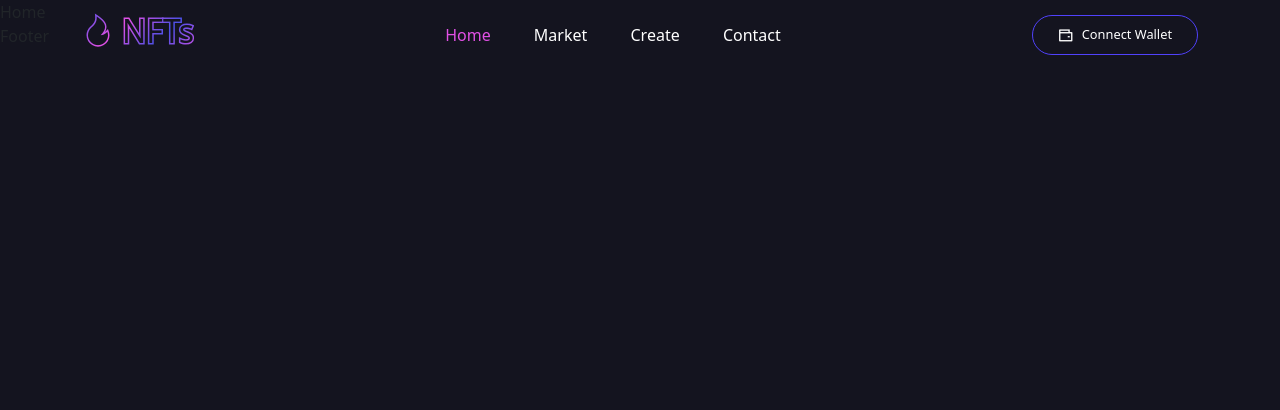
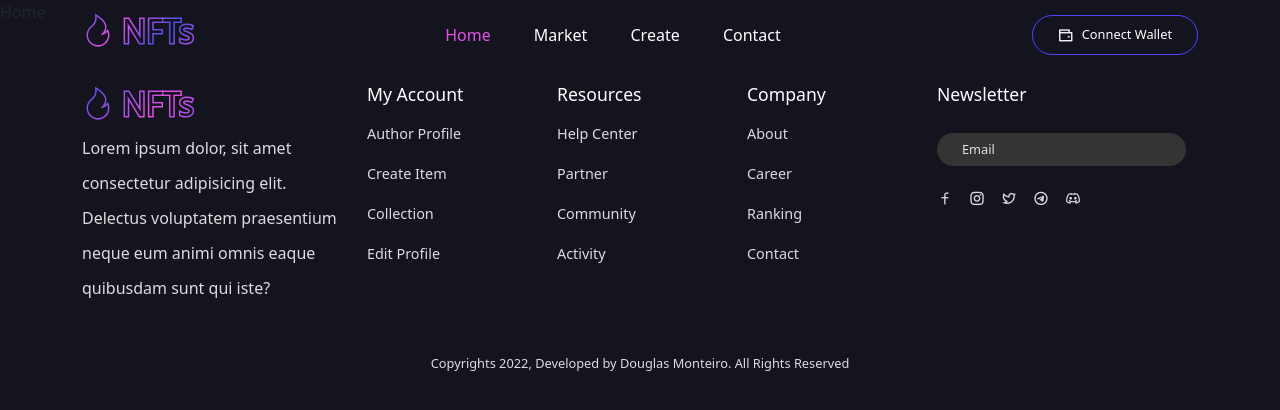
Before and after one commit to douglasmonteirodev/nft-website, a React (Create React App) app: page /home in a window 1280 px wide. Shown: the top 410 px of the page. Built offline with nearby package versions, Linux system fonts and the light colour scheme.

Commit message:
finish header component

```diff
--- a/src/components/Footer/Footer.jsx
+++ b/src/components/Footer/Footer.jsx
@@ -1,7 +1,165 @@
 import React from "react";
+import { Container, Row, Col, ListGroup, ListGroupItem } from "reactstrap";
+
+import "./footer.css";
+
+import { Link } from "react-router-dom";
+
+const MY__ACCOUNT = [
+  {
+    display: "Author Profile",
+    url: "/seller-profile",
+  },
+  {
+    display: "Create Item",
+    url: "/create",
+  },
+  {
+    display: "Collection",
+    url: "/market",
+  },
+  {
+    display: "Edit Profile",
+    url: "edit-profile",
+  },
+];
+const RESOURCES = [
+  {
+    display: "Help Center",
+    url: "#",
+  },
+  {
+    display: "Partner",
+    url: "#",
+  },
+  {
+    display: "Community",
+    url: "#",
+  },
+  {
+    display: "Activity",
+    url: "#",
+  },
+];
+const COMPANY = [
+  {
+    display: "About",
+    url: "#",
+  },
+  {
+    display: "Career",
+    url: "#",
+  },
+  {
+    display: "Ranking",
+    url: "#",
+  },
+  {
+    display: "Contact",
+    url: "/contact",
+  },
+];
 
 const Footer = () => {
-  return <div>Footer</div>;
+  return (
+    <footer className='footer'>
+      <Container>
+        <Row>
+          <Col lg='3' md='6' sm='6'>
+            <div className='logo'>
+              <h2 className='d-flex gap-2 align-items-center'>
+                <span>
+                  <i className='ri-fire-fill'></i>
+                </span>
+                NFTs
+              </h2>
+            </div>{" "}
+            <p>
+              Lorem ipsum dolor, sit amet consectetur adipisicing elit.
+              Delectus voluptatem praesentium neque eum animi omnis eaque
+              quibusdam sunt qui iste?
+            </p>
+          </Col>
+
+          <Col lg='2' md='3' sm='6'>
+            <h5>My Account</h5>
+            <ListGroup className='list__group'>
+              {MY__ACCOUNT.map((item, index) => (
+                <ListGroupItem key={index} className='list__item'>
+                  <Link to={item.url}>{item.display}</Link>
+                </ListGroupItem>
+              ))}
+            </ListGroup>
+          </Col>
+
+          <Col lg='2' md='3' sm='6'>
+            <h5>Resources</h5>
+            <ListGroup className='list__group'>
+              {RESOURCES.map((item, index) => (
+                <ListGroupItem key={index} className='list__item'>
+                  <Link to={item.url}>{item.display}</Link>
+                </ListGroupItem>
+              ))}
+            </ListGroup>
+          </Col>
+
+          <Col lg='2' md='3' sm='6'>
+            <h5>Company</h5>
+            <ListGroup className='list__group'>
+              {COMPANY.map((item, index) => (
+                <ListGroupItem key={index} className='list__item'>
+                  <Link to={item.url}>{item.display}</Link>
+                </ListGroupItem>
+              ))}
+            </ListGroup>
+          </Col>
+
+          <Col lg='2' md='6' sm='6'>
+            <h5>Newsletter</h5>
+            <input
+              type='text'
+              className='newsletter'
+              placeholder='Email'
+            />
+            <div className='social__links d-flex gap-3 align-items-center'>
+              <span>
+                <Link to='#'>
+                  <i className='ri-facebook-line'></i>
+                </Link>
+              </span>
+              <span>
+                <Link to='#'>
+                  <i class='ri-instagram-line'></i>
+                </Link>
+              </span>
+              <span>
+                <Link to='#'>
+                  <i class='ri-twitter-line'></i>
+                </Link>
+              </span>
+              <span>
+                <Link to='#'>
+                  <i class='ri-telegram-line'></i>
+                </Link>
+              </span>
+              <span>
+                <Link to='#'>
+                  <i class='ri-discord-line'></i>
+                </Link>
+              </span>
+            </div>
+          </Col>
+
+          <Col lg='12' className='mt-4 text-center'>
+            <p className='copyright'>
+              Copyrights 2022, Developed by Douglas Monteiro. All Rights
+              Reserved
+            </p>
+          </Col>
+        </Row>
+      </Container>
+    </footer>
+  );
 };
-
+//53, 36;
 export default Footer;
--- /dev/null
+++ b/src/components/Footer/footer.css
@@ -0,0 +1,65 @@
+.footer h5 {
+  font-size: 1.1rem;
+  color: #fff;
+}
+
+.footer {
+  padding-bottom: 30px;
+}
+
+.list__item {
+  background: transparent !important;
+  padding-left: 0 !important;
+  border: none !important;
+}
+
+.list__group {
+  padding-left: 0;
+}
+
+.list__item a {
+  text-decoration: none;
+  color: #fff;
+  opacity: 85%;
+  font-size: 0.9rem;
+}
+
+.list__item a:hover {
+  color: #fff;
+  opacity: 100%;
+}
+
+.newsletter {
+  width: 150%;
+  border-radius: 50px;
+  color: #fff;
+  padding: 7px 25px;
+  margin-top: 20px;
+  margin-bottom: 20px;
+  border: none;
+  outline: none;
+  font-size: 0.8rem;
+  background: #343434;
+}
+
+::placeholder {
+  color: #fff;
+  opacity: 85%;
+}
+
+.social__links span a {
+  text-decoration: none;
+  color: #fff;
+  opacity: 85%;
+  font-size: 1rem;
+  font-weight: 400;
+  transition: 0.5s;
+}
+
+.social__links span a:hover {
+  color: #e250e5;
+}
+
+.copyright {
+  font-size: 0.8rem;
+}
```
